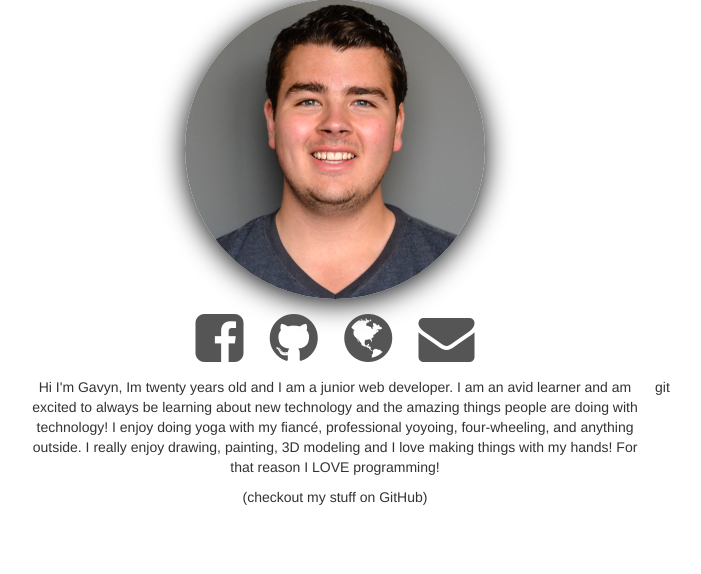
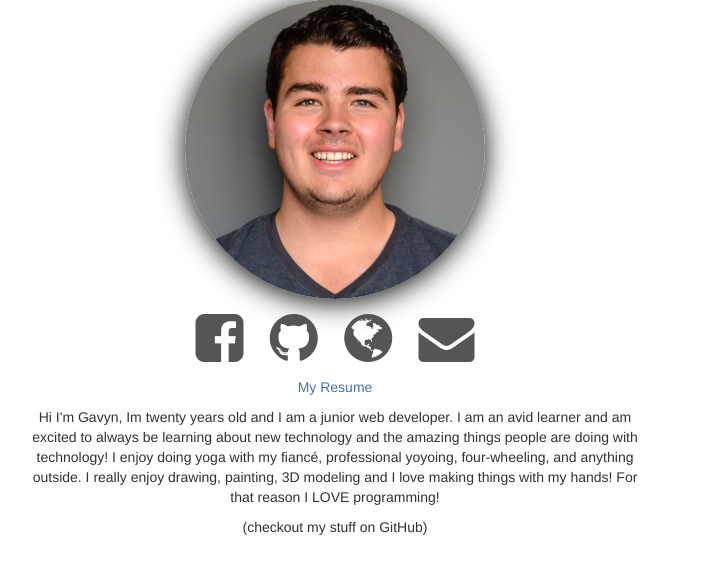
Before and after one commit to GavMan1995/portfolio, a PHP site: page / in a window 1280 px wide. Shown: the part 141-715 px from the top of the page, without its empty margins (305-1006 px from the left). Run offline with PHP 8.4, Linux system fonts and the light colour scheme; some libraries are stand-ins or nearby versions.

Commit message:
added resume

```diff
--- a/css/styles.css
+++ b/css/styles.css
@@ -78,6 +78,21 @@ body {
   text-decoration: none;
 }
 
+.resume-link {
+  margin: .2em;
+  color: #4c72aa;
+}
+
+.resume-link:hover {
+  color: #9a9a9a;
+  text-decoration: none;
+}
+
+.resume-link:focus {
+  color: #9a9a9a;
+  text-decoration: none;
+}
+
 .about {
   font-weight: 200;
 }
--- a/index.html
+++ b/index.html
@@ -34,6 +34,7 @@
       </div>
     </div>
     <div class="col-md-6 col-md-offset-3">
+      <p class="text-center"><a class="resume-link" href="GavynsResume.pdf" download="GavynsResume">My Resume</a></p>
       <p class="text-center about ">
         Hi I'm Gavyn, Im twenty years old and I am a junior web developer. I am an avid learner and am excited to always be learning
         about new technology and the amazing things people are doing with technology!
@@ -47,4 +48,3 @@
 
   </body>
 </html>
-git
```
Also changed, not shown: 1 other file.
